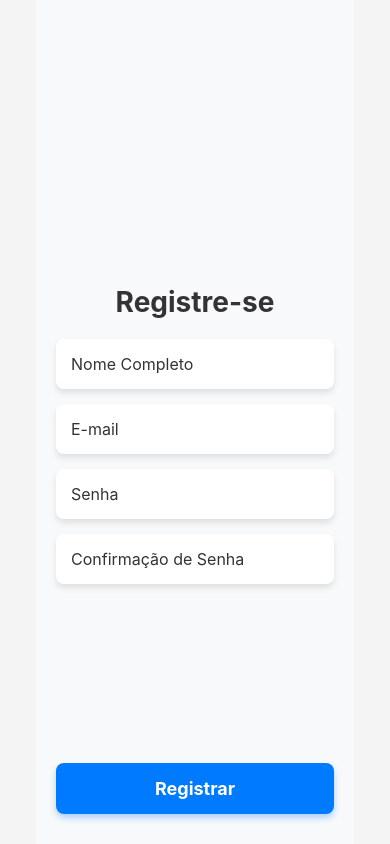
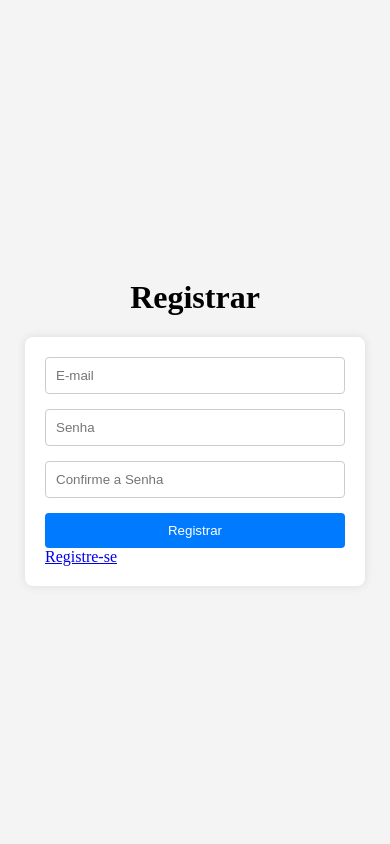
Before and after one commit to Higoruan/MedConnect, a React Native app: screen / in a window 390 px wide. Both pictures are taken after a click on the link "Registre-se". Built offline with nearby package versions, Linux system fonts and the light colour scheme.

Commit message:
Configurando esse inferno mal feito

```diff
--- a/src/app.tsx
+++ b/app.tsx
@@ -1,5 +1,5 @@
 import React from 'react';
-import Login from './pages/login/app';
+import Login from './src/pages/login/app';
 
 export default function App() {
     return (
--- a/src/pages/Register/app.tsx
+++ b/src/pages/Register/app.tsx
@@ -1,67 +1,71 @@
 import React, { useState } from 'react';
-import { Container, Title, InputContainer, Input, ButtonContainer, Button, ButtonText, ErrorText } from './style';
-import { validateForm } from './validation';
-import BottomMenu from '../../components/menu/app';
+import { Container, Form, Input, Button, ErrorMessage } from './style';
+import { validateEmail } from './validation'; // Certifique-se de que você tenha essa função de validação
 
-const RegistrationForm: React.FC = () => {
-  const [fullName, setFullName] = useState('');
+const Register: React.FC = () => {
   const [email, setEmail] = useState('');
   const [password, setPassword] = useState('');
   const [confirmPassword, setConfirmPassword] = useState('');
-  const [errors, setErrors] = useState<string[]>([]);
-  const [isRegistered, setIsRegistered] = useState(false);
+  const [isLogin, setIsLogin] = useState(false);
+  const [error, setError] = useState('');
 
-  const handleSubmit = () => {
-    const newErrors = validateForm(fullName, email, password, confirmPassword);
-    setErrors(newErrors);
+  const handleSubmit = (event: React.FormEvent) => {
+    event.preventDefault();
+    setError('');
 
-    if (newErrors.length === 0) {
-      console.log('Registro bem-sucedido:', { fullName, email, password });
-      setIsRegistered(true);
+    if (!email || !validateEmail(email)) {
+      setError('Por favor, insira um e-mail válido.');
+      return;
     }
+
+    if (!password) {
+      setError('Por favor, insira sua senha.');
+      return;
+    }
+
+    if (password !== confirmPassword) {
+      setError('As senhas não coincidem.');
+      return;
+    }
+    alert('Registro bem-sucedido!');
+    setEmail('');
+    setPassword('');
+    setConfirmPassword('');
   };
 
-  if (isRegistered) {
-    return <BottomMenu />; // Renderiza o menu após o registro
-  }
   return (
     <Container>
-      <InputContainer>
-        <Title>Registre-se</Title>
+      <h1>Registrar</h1>
+      <Form onSubmit={handleSubmit}>
         <Input
-          placeholder="Nome Completo"
-          value={fullName}
-          onChangeText={setFullName}
+          type="email"
+          placeholder="E-mail"
+          value={email}
+          onChange={(e) => setEmail(e.target.value)}
+          required
         />
         <Input
-          placeholder="E-mail"
-          value={email}
-          onChangeText={setEmail}
-          keyboardType="email-address"
+          type="password"
+          placeholder="Senha"
+          value={password}
+          onChange={(e) => setPassword(e.target.value)}
+          required
         />
         <Input
-          placeholder="Senha"
-          value={password}
-          onChangeText={setPassword}
-          secureTextEntry
+          type="password"
+          placeholder="Confirme a Senha"
+          value={confirmPassword}
+          onChange={(e) => setConfirmPassword(e.target.value)}
+          required
         />
-        <Input
-          placeholder="Confirmação de Senha"
-          value={confirmPassword}
-          onChangeText={setConfirmPassword}
-          secureTextEntry
-        />
-        {errors.map((error, index) => (
-          <ErrorText key={index}>{error}</ErrorText>
-        ))}
-      </InputContainer>
-      <ButtonContainer>
-        <Button onPress={handleSubmit}>
-          <ButtonText>Registrar</ButtonText>
-        </Button>
-      </ButtonContainer>
+        {error && <ErrorMessage>{error}</ErrorMessage>}
+        <Button type="submit">Registrar</Button>
+        <a href="#" onClick={(e) => { e.preventDefault(); setIsLogin(true); }}>
+          Registre-se
+        </a>
+      </Form>
     </Container>
   );
 };
 
-export default RegistrationForm;
+export default Register;
--- a/src/pages/Register/style.tsx
+++ b/src/pages/Register/style.tsx
@@ -1,60 +1,47 @@
-import styled from 'styled-components/native';
+import styled from 'styled-components';
 
-export const Container = styled.View`
-  flex: 1;
-  background-color: #f8f9fa;
-  padding: 20px;
+export const Container = styled.div`
+    display: flex;
+    flex-direction: column;
+    align-items: center;
+    justify-content: center;
+    background-color: #f4f4f4;
+    height: 100vh; /* Adiciona altura de 100% da viewport */
+    width: 100vw;  /* Adiciona largura de 100% da viewport */
 `;
 
-export const Title = styled.Text`
-  font-size: 28px;
-  font-weight: bold;
-  color: #333;
-  text-align: center;
-  margin-top: 40px;
-  margin-bottom: 20px;
+export const Form = styled.form`
+    display: flex;
+    flex-direction: column;
+    width: 300px;
+    background: white;
+    padding: 20px;
+    border-radius: 8px;
+    box-shadow: 0 0 10px rgba(0, 0, 0, 0.1);
 `;
 
-export const InputContainer = styled.View`
-  flex: 1;
-  justify-content: center;
+export const Input = styled.input`
+    margin-bottom: 15px;
+    padding: 10px;
+    border: 1px solid #ccc;
+    border-radius: 4px;
 `;
 
-export const Input = styled.TextInput`
-  height: 50px;
-  background-color: #fff;
-  border-radius: 8px;
-  padding: 0 15px;
-  margin-bottom: 15px;
-  font-size: 16px;
-  color: #333;
-  box-shadow: 0px 4px 6px rgba(0, 0, 0, 0.1);
+export const Button = styled.button`
+    padding: 10px;
+    background-color: #007bff;
+    color: white;
+    border: none;
+    border-radius: 4px;
+    cursor: pointer;
+
+    &:hover {
+        background-color: #0056b3;
+    }
 `;
 
-export const ButtonContainer = styled.View`
-  position: absolute;
-  bottom: 30px;
-  left: 20px;
-  right: 20px;
+export const ErrorMessage = styled.div`
+    color: red;
+    margin-bottom: 15px;
+    font-size: 0.9em;
 `;
-
-export const Button = styled.TouchableOpacity`
-  background-color: #007bff;
-  padding: 15px;
-  border-radius: 8px;
-  align-items: center;
-  box-shadow: 0px 4px 6px rgba(0, 123, 255, 0.3);
-`;
-
-export const ButtonText = styled.Text`
-  color: white;
-  font-size: 18px;
-  font-weight: bold;
-`;
-
-export const ErrorText = styled.Text`
-  color: red;
-  font-size: 14px;
-  margin-top: -10px;
-  margin-bottom: 10px;
-`;
--- a/src/pages/login/app.tsx
+++ b/src/pages/login/app.tsx
@@ -2,12 +2,14 @@ import React, { useState } from 'react';
 import { Container, Form, Input, Button, ErrorMessage } from './style';
 import { validateEmail } from './validation';
 import Register from '../Register/app';
+import BottomMenu from '../../components/menu/app';
 
 const App: React.FC = () => {
     const [email, setEmail] = useState('');
     const [password, setPassword] = useState('');
     const [error, setError] = useState('');
-    const [isRegister, setIsRegister] = useState(false); // Estado para alternar entre Login e Registro
+    const [isRegister, setIsRegister] = useState(false);
+    const [isLoggedIn, setIsLoggedIn] = useState(false);
 
     const handleSubmit = (event: React.FormEvent) => {
         event.preventDefault();
@@ -25,6 +27,7 @@ const App: React.FC = () => {
 
         if (email === 'usuario@example.com' && password === 'senha123') {
             alert('Login bem-sucedido!');
+            setIsLoggedIn(true);
         } else {
             setError('E-mail ou senha incorretos.');
         }
@@ -32,7 +35,9 @@ const App: React.FC = () => {
 
     return (
         <Container>
-            {isRegister ? (
+            {isLoggedIn ? (
+                <BottomMenu />
+            ) : isRegister ? (
                 <Register />
             ) : (
                 <>
@@ -55,7 +60,7 @@ const App: React.FC = () => {
                         {error && <ErrorMessage>{error}</ErrorMessage>}
                         <Button type="submit">Entrar</Button>
                         {/* Link para alternar para o componente Register */}
-                        <a href="#" onClick={() => setIsRegister(true)}>
+                        <a href="#" onClick={(e) => { e.preventDefault(); setIsRegister(true); }}>
                             Registre-se
                         </a>
                     </Form>
```
